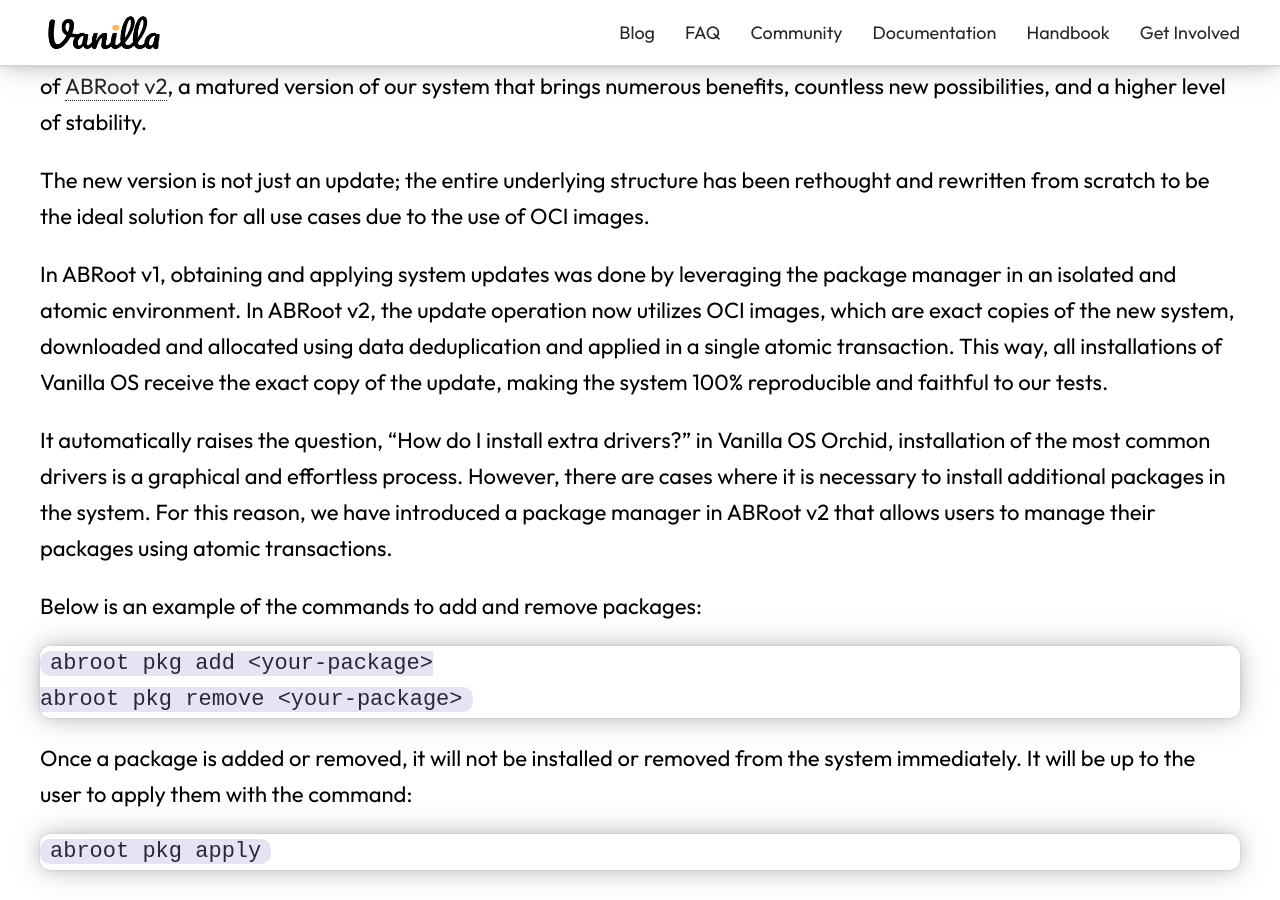
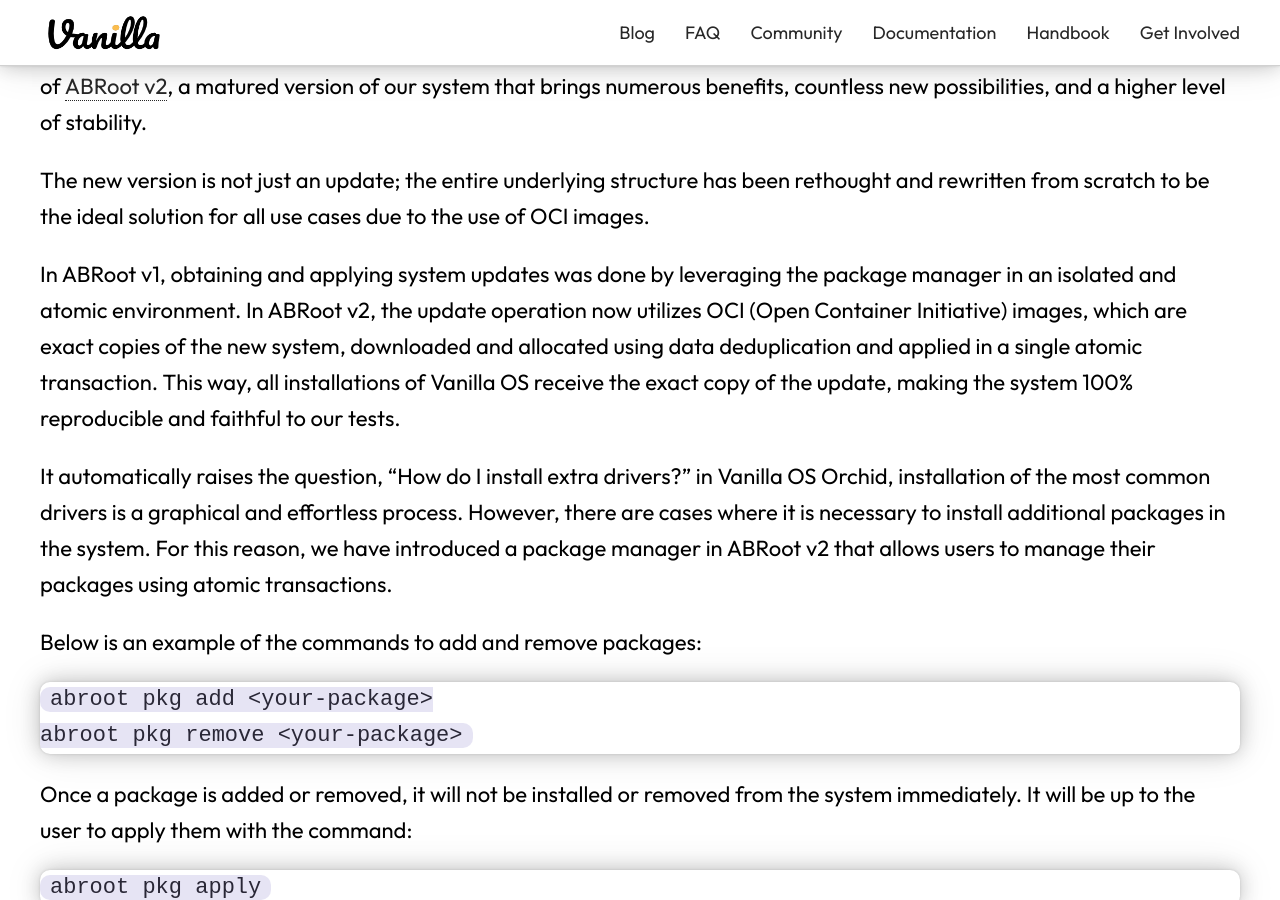
Before and after one commit to Vanilla-OS/website, a Jekyll site: the page built from _posts/2023-06-11-vanilla-os-orchid-devlog.md, in a window 1280 px wide and 900 px high, scrolled down 694 px. Built offline with Jekyll 4.4.1, drawn with Linux system fonts in a browser that asks for light colours; nearby versions of some CDN libraries; a style sheet for code colours, icons or effects is not loaded.

Commit message:
add fullform for oci

```diff
--- a/_posts/2023-06-11-vanilla-os-orchid-devlog.md
+++ b/_posts/2023-06-11-vanilla-os-orchid-devlog.md
@@ -15,7 +15,7 @@
 
 The new version is not just an update; the entire underlying structure has been rethought and rewritten from scratch to be the ideal solution for all use cases due to the use of OCI images.
 
-In ABRoot v1, obtaining and applying system updates was done by leveraging the package manager in an isolated and atomic environment. In ABRoot v2, the update operation now utilizes OCI images, which are exact copies of the new system, downloaded and allocated using data deduplication and applied in a single atomic transaction. This way, all installations of Vanilla OS receive the exact copy of the update, making the system 100% reproducible and faithful to our tests.
+In ABRoot v1, obtaining and applying system updates was done by leveraging the package manager in an isolated and atomic environment. In ABRoot v2, the update operation now utilizes OCI (Open Container Initiative) images, which are exact copies of the new system, downloaded and allocated using data deduplication and applied in a single atomic transaction. This way, all installations of Vanilla OS receive the exact copy of the update, making the system 100% reproducible and faithful to our tests.
 
 It automatically raises the question, "How do I install extra drivers?" in Vanilla OS Orchid, installation of the most common drivers is a graphical and effortless process. However, there are cases where it is necessary to install additional packages in the system. For this reason, we have introduced a package manager in ABRoot v2 that allows users to manage their packages using atomic transactions.
 
```
